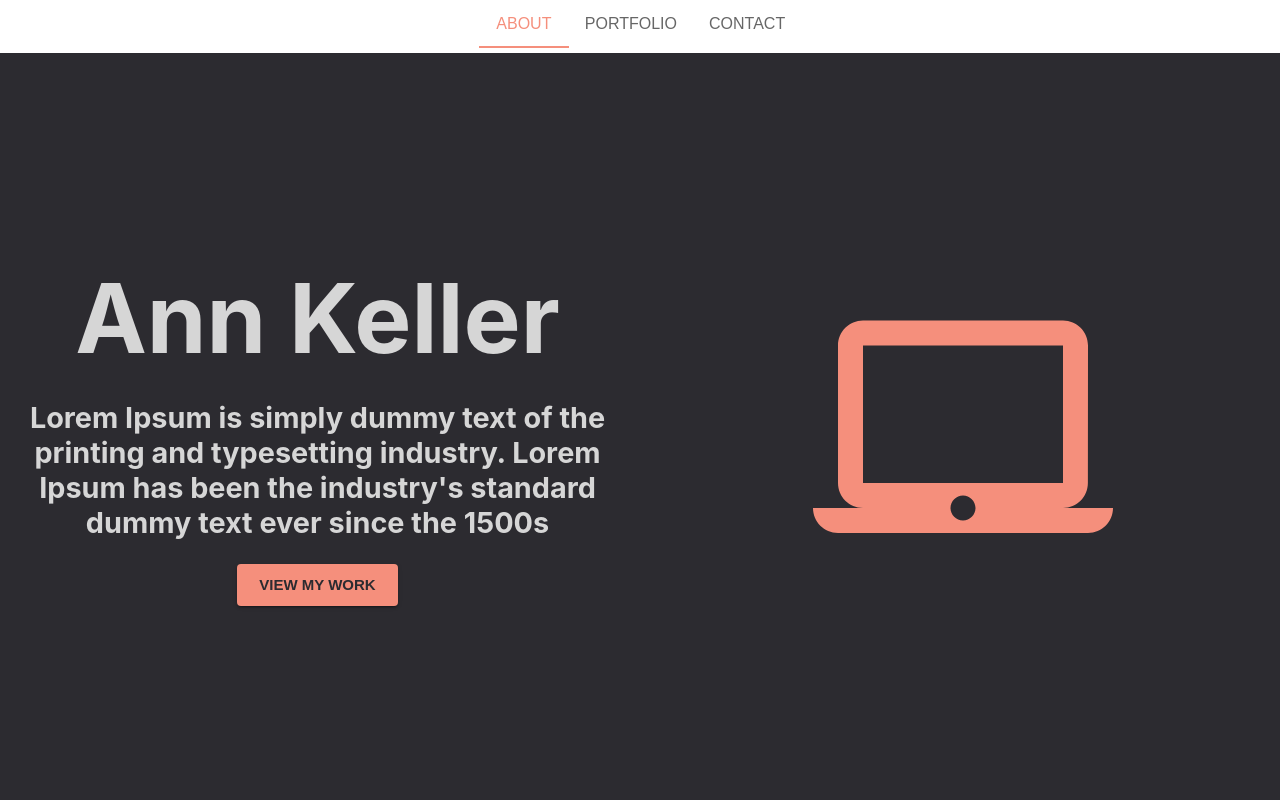
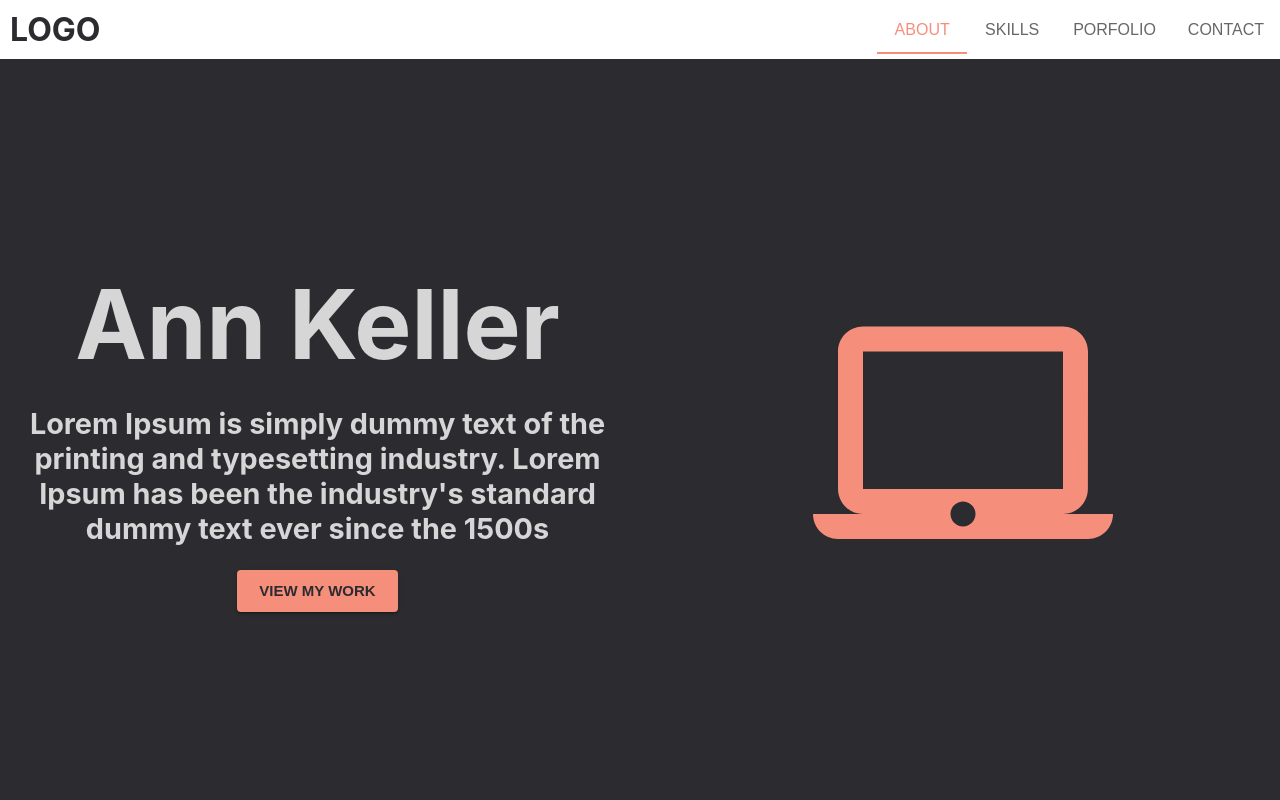
Before and after one commit to annsuparada/portfolio-typescript, a React (Create React App) app in the folder client/: page / in a window 1280 px wide. Shown: the top 800 px of the page. Built offline with nearby package versions, Linux system fonts and the light colour scheme.

Commit message:
update navigation, add scrollToOnClick to Tabs

```diff
--- a/client/src/components/Layout.tsx
+++ b/client/src/components/Layout.tsx
@@ -11,7 +11,13 @@ interface LayoutProps extends Children, ScrollToOnClick {}
 const Layout: React.FC<LayoutProps> = (props: LayoutProps) => {
   return (
     <div className="container">
-      <Navigation />
+      <Navigation
+        scrollToHome={props.scrollToHome}
+        scrollToAbout={props.scrollToAbout}
+        scrollToSkills={props.scrollToSkills}
+        scrollToPortfolio={props.scrollToPortfolio}
+        scrollToContact={props.scrollToContact}
+      />
       <div className="body">{props.children}</div>
       <Footer
         scrollToHome={props.scrollToHome}
--- a/client/src/components/Navigation.tsx
+++ b/client/src/components/Navigation.tsx
@@ -2,23 +2,10 @@ import React, { useState } from 'react'
 import Box from '@mui/material/Box'
 import Tabs from '@mui/material/Tabs'
 import Tab from '@mui/material/Tab'
+import { ScrollToOnClick } from '../types'
+import { desktopView } from '../theme'
 
-interface LinkTabProps {
-  label?: string
-  href?: string
-}
-
-const LinkTab: React.FC<LinkTabProps> = (props) => {
-  const handleClick = (
-    event: React.MouseEvent<HTMLAnchorElement, MouseEvent>,
-  ) => {
-    event.preventDefault()
-  }
-
-  return <Tab component="a" onClick={handleClick} {...props} />
-}
-
-const Navigation: React.FC = (props) => {
+const Navigation: React.FC<ScrollToOnClick> = (props: ScrollToOnClick) => {
   const [value, setValue] = useState(0)
 
   const handleChange = (event: React.SyntheticEvent, newValue: number) => {
@@ -26,17 +13,28 @@ const Navigation: React.FC = (props) => {
   }
 
   return (
-    <Box sx={{ width: '100%', marginBottom: '5px' }}>
+    <Box
+      sx={{
+        display: 'flex',
+        justifyContent: 'space-between',
+        alignItems: 'center',
+        maxWidth: desktopView,
+        margin: '0 auto',
+      }}
+    >
+      <h2 onClick={props.scrollToHome} style={{ margin: '10px' }}>
+        LOGO
+      </h2>
       <Tabs
         value={value}
         onChange={handleChange}
         aria-label="nav-tabs"
         centered
       >
-        <LinkTab label="About" href="/" />
-        <LinkTab label="Portfolio" href="/" />
-        {/* <LinkTab label="Blog" href="/" /> */}
-        <LinkTab label="Contact" href="/" />
+        <Tab label="About" onClick={props.scrollToAbout} component="a" />
+        <Tab label="Skills" onClick={props.scrollToSkills} component="a" />
+        <Tab label="Porfolio" onClick={props.scrollToPortfolio} component="a" />
+        <Tab label="Contact" onClick={props.scrollToContact} component="a" />
       </Tabs>
     </Box>
   )
```
